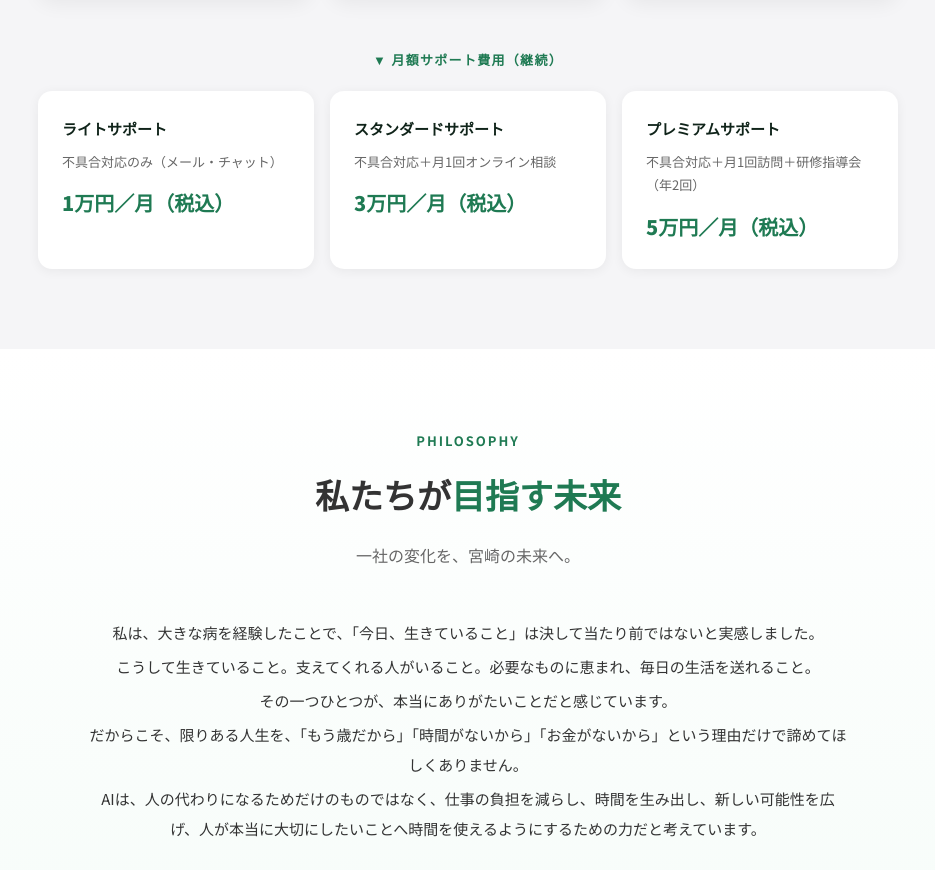
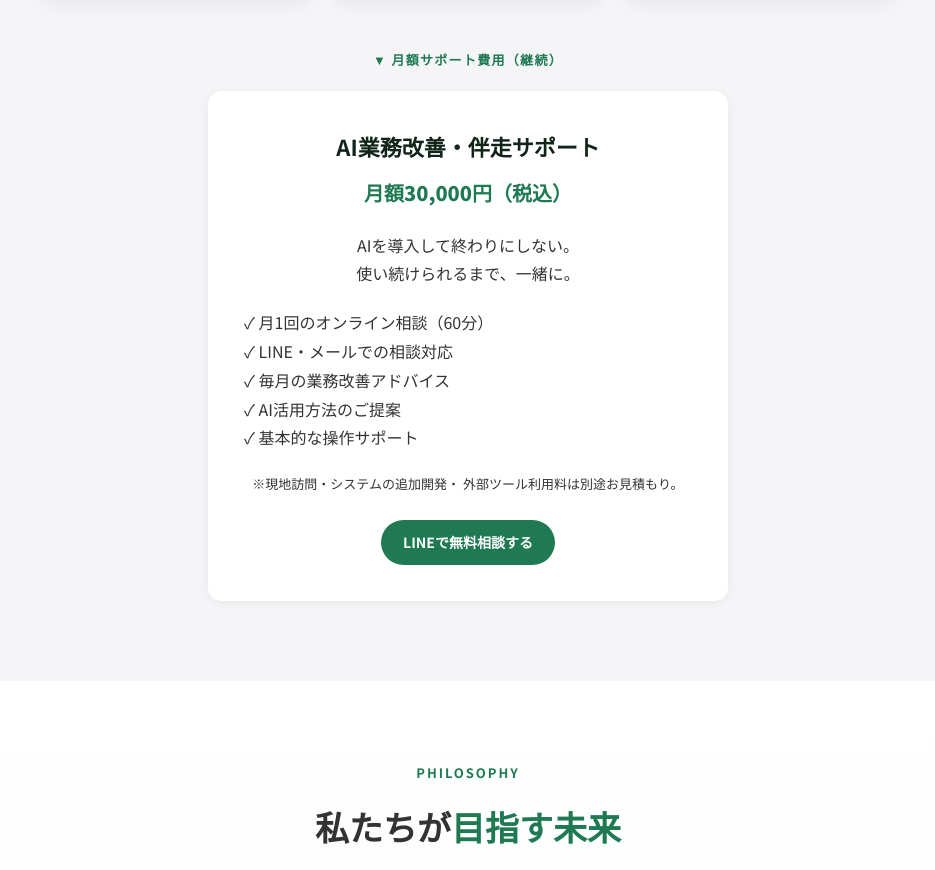
Before and after one commit to exel1726e-ux/ai-miyazaki, a plain HTML site: page index.html in a window 1280 px wide. Shown: the part 4319-5189 px from the top of the page, without its empty margins (172-1107 px from the left). Drawn offline with Linux system fonts and the light colour scheme.

Commit message:
月額サポートプランを一本化

```diff
--- a/index.html
+++ b/index.html
@@ -561,24 +561,51 @@ AI活用と業務改善で、毎日の仕事をもっとラクに。<br>
     </div>
   </div>
 
-  <div class="pricing-tab-label">▼ 月額サポート費用（継続）</div>
-  <div class="support-grid">
-    <div class="support-card">
-      <div class="support-name">ライトサポート</div>
-      <div class="support-desc">不具合対応のみ（メール・チャット）</div>
-      <div class="support-price">1万円／月（税込）</div>
-    </div>
-    <div class="support-card">
-      <div class="support-name">スタンダードサポート</div>
-      <div class="support-desc">不具合対応＋月1回オンライン相談</div>
-      <div class="support-price">3万円／月（税込）</div>
-    </div>
-    <div class="support-card">
-      <div class="support-name">プレミアムサポート</div>
-      <div class="support-desc">不具合対応＋月1回訪問＋研修指導会（年2回）</div>
-      <div class="support-price">5万円／月（税込）</div>
-    </div>
+<div class="pricing-tab-label">
+  ▼ 月額サポート費用（継続）
+</div>
+
+<div class="support-grid"
+     style="max-width:520px;margin:0 auto;">
+
+  <div class="support-card"
+       style="text-align:center;padding:36px;">
+
+    <h3 class="support-name"
+        style="font-size:22px;">
+      AI業務改善・伴走サポート
+    </h3>
+
+    <p class="support-price">
+      月額30,000円（税込）
+    </p>
+
+    <p style="margin:20px 0;">
+      AIを導入して終わりにしない。<br>
+      使い続けられるまで、一緒に。
+    </p>
+
+    <p style="text-align:left;">
+      ✓ 月1回のオンライン相談（60分）<br>
+      ✓ LINE・メールでの相談対応<br>
+      ✓ 毎月の業務改善アドバイス<br>
+      ✓ AI活用方法のご提案<br>
+      ✓ 基本的な操作サポート
+    </p>
+
+    <p style="font-size:13px;margin-top:20px;">
+      ※現地訪問・システムの追加開発・
+      外部ツール利用料は別途お見積もり。
+    </p>
+
+    <a href="https://lin.ee/9jEZJOS"
+       class="nav-cta"
+       style="display:inline-block;margin-top:24px;">
+      LINEで無料相談する
+    </a>
+
   </div>
+</div>
 </section>
 
 <!-- 理念 -->
```
